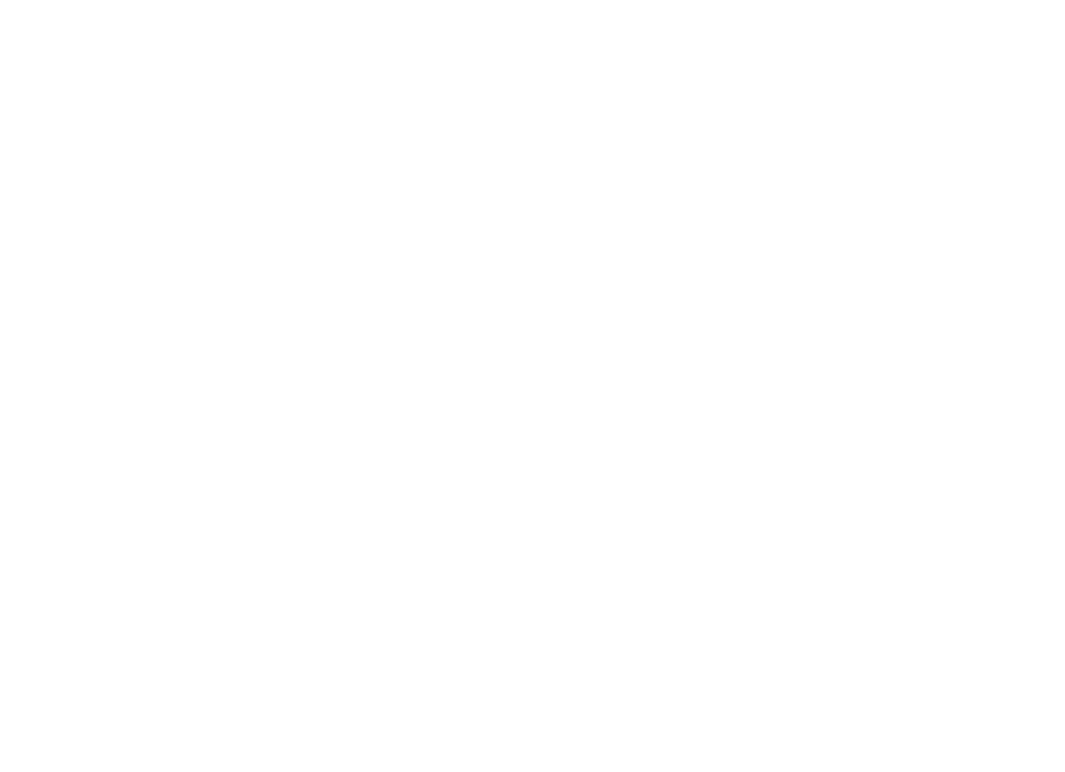
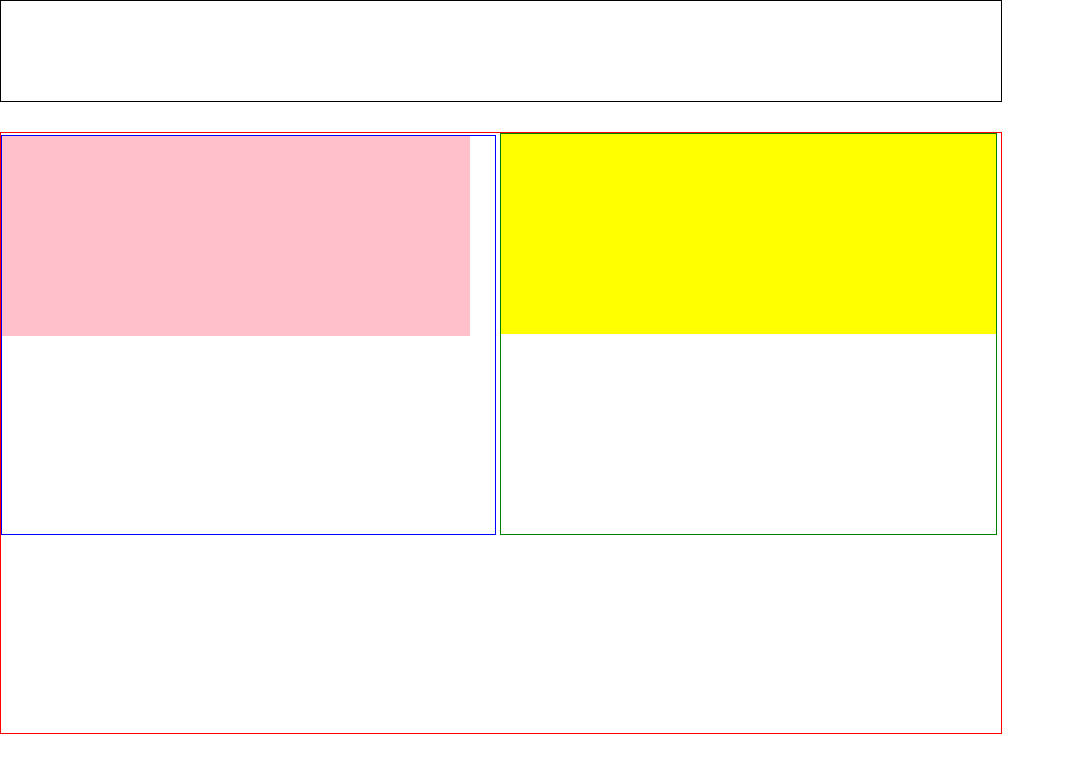
Before and after one commit to sank0118/dw-data101, a plain HTML site: page 24_11_29/오후/test.html in a window 1280 px wide. Shown: the whole page, without its empty margins (0-1065 px from the left). Drawn offline with Linux system fonts and the light colour scheme.

Commit message:
commit message

```diff
--- a/24_11_29/오후/mycss.css
+++ b/24_11_29/오후/mycss.css
@@ -0,0 +1,41 @@
+
+body {
+  margin: 0;
+}
+
+.header {
+  width: 1000px;
+  height: 100px;
+  border: 1px solid black;
+  margin-bottom: 30px;
+}
+.wrap {
+  width: 1000px;
+  height: 600px;
+  border: 1px solid red;
+}
+.left {
+  box-sizing: border-box;
+  width: 495px;
+  height: 400px;
+  border: 1px solid blue;
+  display: inline-block;
+  padding-right: 25px;
+}
+.right {
+  width: 495px;
+  height: 400px;
+  border: 1px solid green;
+  display: inline-block;
+
+
+}
+.left_box{
+    height: 200px;
+    background: pink;
+
+}
+.right_box{
+    height: 200px;
+    background-color: yellow;
+}
--- a/24_11_29/오후/test.html
+++ b/24_11_29/오후/test.html
@@ -8,9 +8,14 @@
   </head>
   <body>
     <div class="header"></div>
-    <div class="warp">
-      <div class="left"></div>
-      <div class="right"></div>
+    <div class="wrap">
+      <div class="left">
+        <div class="left_box"></div>
+      </div>
+
+      <div class="right">
+        <div class="right_box"></div>
+      </div>
     </div>
   </body>
 </html>
```
